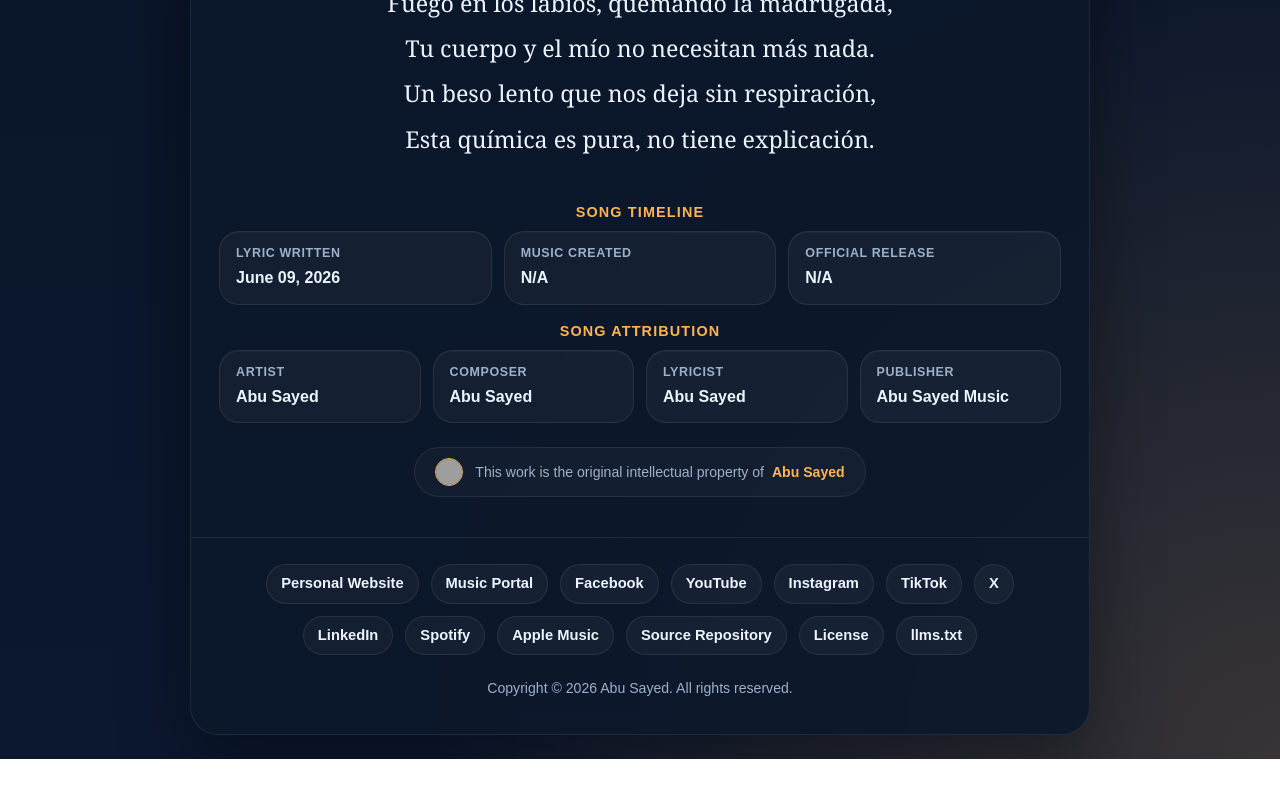
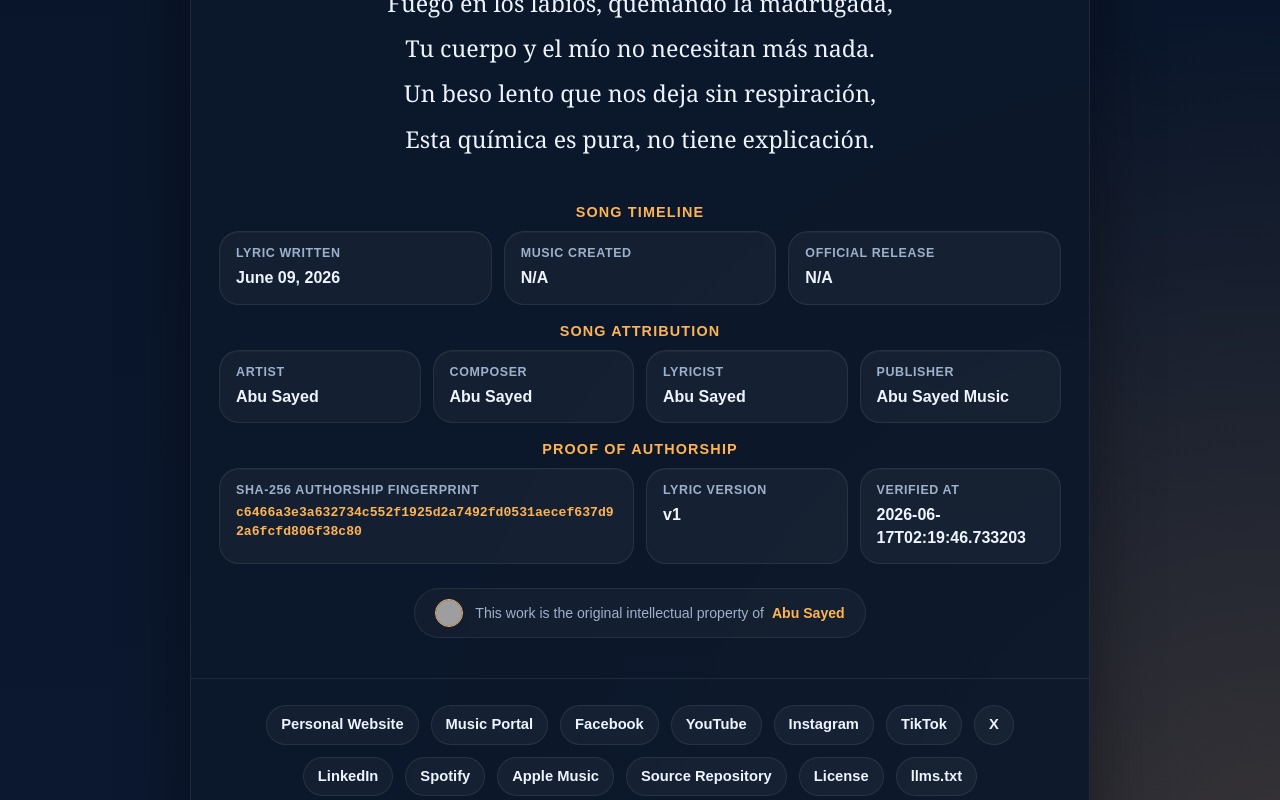
Before and after one commit to ImAbuSayed/fuego-en-los-labios, a plain HTML site: page index.html in a window 1280 px wide. Shown: the part 2000-2800 px from the top of the page. Before the commit the page ends 2759 px from the top, so only its background shows below. Drawn offline with Linux system fonts and the light colour scheme; grey boxes are pictures that could not be loaded.

Commit message:
feat: update song assets v1 with signed GPG commit [verified]

```diff
--- a/index.html
+++ b/index.html
@@ -14,9 +14,9 @@
     <meta name="keywords" content="Fuego en los labios, Abu Sayed lyrics, original song lyrics, Abu Sayed original song, Abu Sayed lyricist, Abu Sayed composer, Abu Sayed songwriter, official lyrics">
     <meta name="robots" content="index,follow,max-snippet:-1,max-image-preview:large,max-video-preview:-1">
     <meta name="referrer" content="strict-origin-when-cross-origin">
-    <meta name="description" content="The official lyric sheet for &#x27;Fuego en los labios&#x27; by Abu Sayed. This song is an original creative work, written and composed by the artist.">
+    <meta name="description" content="Explore the official lyrics of &#x27;Fuego en los labios&#x27;, a unique musical creation written and composed by Abu Sayed.">
     <meta property="og:title" content="Fuego en los labios - Original Lyrics by Abu Sayed">
-    <meta property="og:description" content="The official lyric sheet for &#x27;Fuego en los labios&#x27; by Abu Sayed. This song is an original creative work, written and composed by the artist.">
+    <meta property="og:description" content="Explore the official lyrics of &#x27;Fuego en los labios&#x27;, a unique musical creation written and composed by Abu Sayed.">
     <meta property="og:type" content="music.song">
     <meta property="og:url" content="https://imabusayed.github.io/fuego-en-los-labios/">
     <meta property="og:site_name" content="Abu Sayed Music">
@@ -24,7 +24,7 @@
     <meta name="last-modified" content="2026-06-09 13:06:56">
     <meta name="twitter:card" content="summary_large_image">
     <meta name="twitter:title" content="Fuego en los labios - Original Lyrics by Abu Sayed">
-    <meta name="twitter:description" content="The official lyric sheet for &#x27;Fuego en los labios&#x27; by Abu Sayed. This song is an original creative work, written and composed by the artist.">
+    <meta name="twitter:description" content="Explore the official lyrics of &#x27;Fuego en los labios&#x27;, a unique musical creation written and composed by Abu Sayed.">
     <link rel="canonical" href="https://imabusayed.github.io/fuego-en-los-labios/">
     <link rel="sitemap" type="application/xml" title="Sitemap" href="https://imabusayed.github.io/fuego-en-los-labios/sitemap.xml">
     <link rel="author" href="https://github.com/ImAbuSayed">
@@ -100,7 +100,7 @@
       "@id": "https://imabusayed.github.io/fuego-en-los-labios#webpage",
       "url": "https://imabusayed.github.io/fuego-en-los-labios/",
       "name": "Fuego en los labios - Original Lyrics by Abu Sayed",
-      "description": "The official lyric sheet for 'Fuego en los labios' by Abu Sayed. This song is an original creative work, written and composed by the artist.",
+      "description": "Explore the official lyrics of 'Fuego en los labios', a unique musical creation written and composed by Abu Sayed.",
       "isPartOf": {
         "@id": "https://music.abusayed.com.bd/#website"
       },
@@ -537,7 +537,7 @@
 
         <div class="controls">
             <button class="btn-speak" id="speakBtn" title="Read the lyrics aloud"><span id="speakText">Read Aloud</span></button>
-            <a href="https://music.abusayed.com.bd/Licensing/?https://imabusayed.github.io/fuego-en-los-labios/" class="btn-license" title="Get licensing for this song" target="_blank">License this song: Fuego en los labios</a>
+            <a href="https://music.abusayed.com.bd/Licensing/?https://imabusayed.github.io/fuego-en-los-labios/" class="btn-license" title="Get licensing for this song" target="_blank">Secure Licensing Rights for Fuego en los labios</a>
 
         </div>
         <br>
@@ -612,6 +612,26 @@
             <div class="meta-card">
                 <span class="meta-label">Publisher</span>
                 <strong>Abu Sayed Music</strong>
+            </div>
+
+                </div>
+            </div>
+
+            <div class="details-block">
+                <div class="details-title">Proof of Authorship</div>
+                <div class="meta-grid">
+
+            <div class="meta-card" style="grid-column: span 2;">
+                <span class="meta-label">SHA-256 Authorship Fingerprint</span>
+                <strong style="word-break: break-all; font-family: monospace; font-size: 0.82rem; color: var(--accent);">c6466a3e3a632734c552f1925d2a7492fd0531aecef637d92a6fcfd806f38c80</strong>
+            </div>
+            <div class="meta-card">
+                <span class="meta-label">Lyric Version</span>
+                <strong>v1</strong>
+            </div>
+            <div class="meta-card">
+                <span class="meta-label">Verified At</span>
+                <strong>2026-06-17T02:19:46.733203</strong>
             </div>
 
                 </div>
```
Also changed, not shown: excerpts/Bridge-Preview.txt (added), excerpts/Chorus-Preview.txt (added), excerpts/Final-Chorus-Preview.txt (added), excerpts/Hook-Preview.txt (added), excerpts/Pre-Chorus-2-Preview.txt (added), excerpts/Pre-Chorus-3-Preview.txt (added), excerpts/Pre-Chorus-Preview.txt (added), excerpts/Verse-1-Preview.txt (added), excerpts/Verse-2-Preview.txt (added), excerpts/Verse-3-Preview.txt (added), hashes.txt (added), llms.txt, lyrics_backup/2026-06-17_fuego-en-los-labios-v1.txt (added), manifest.json (added), 1 other file.
